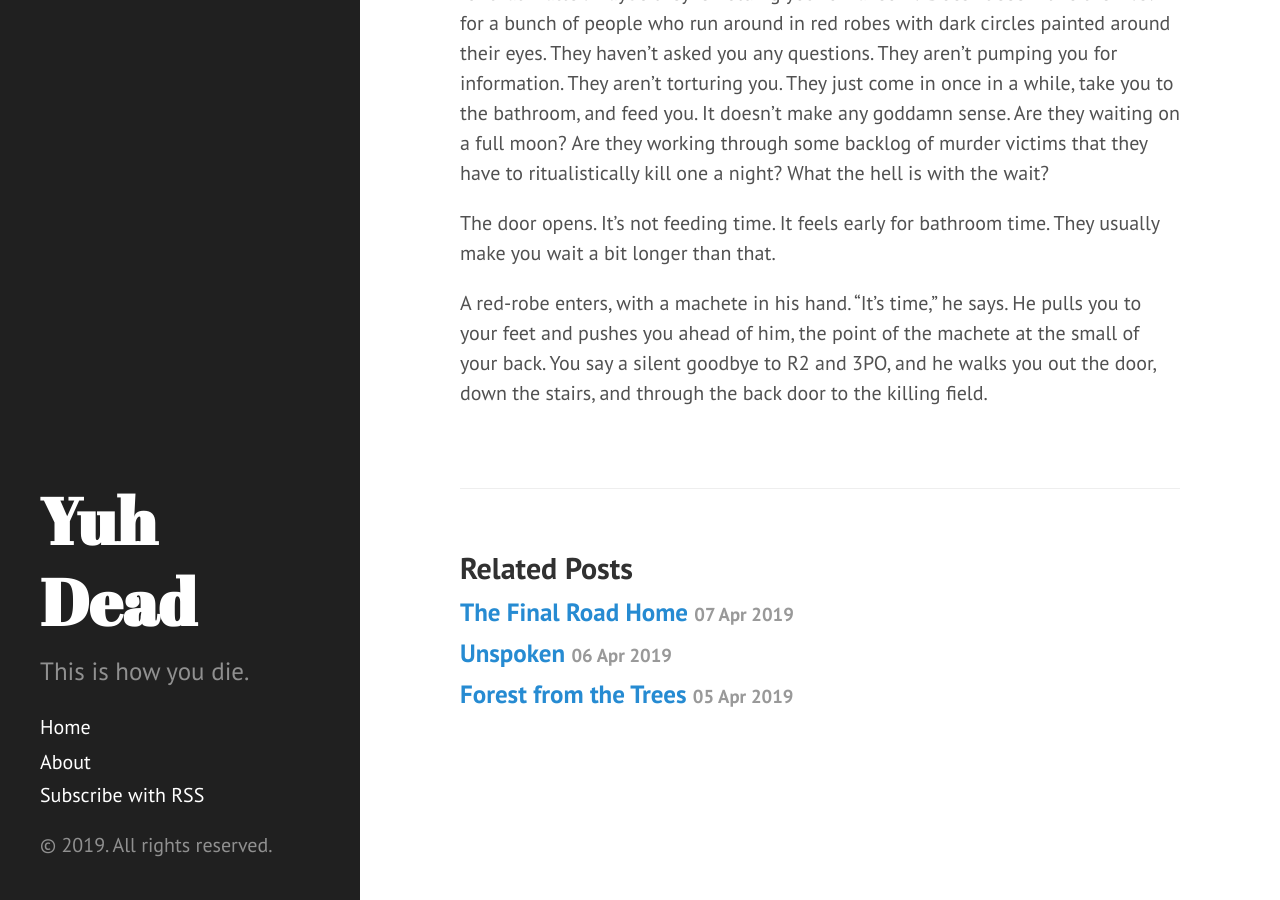
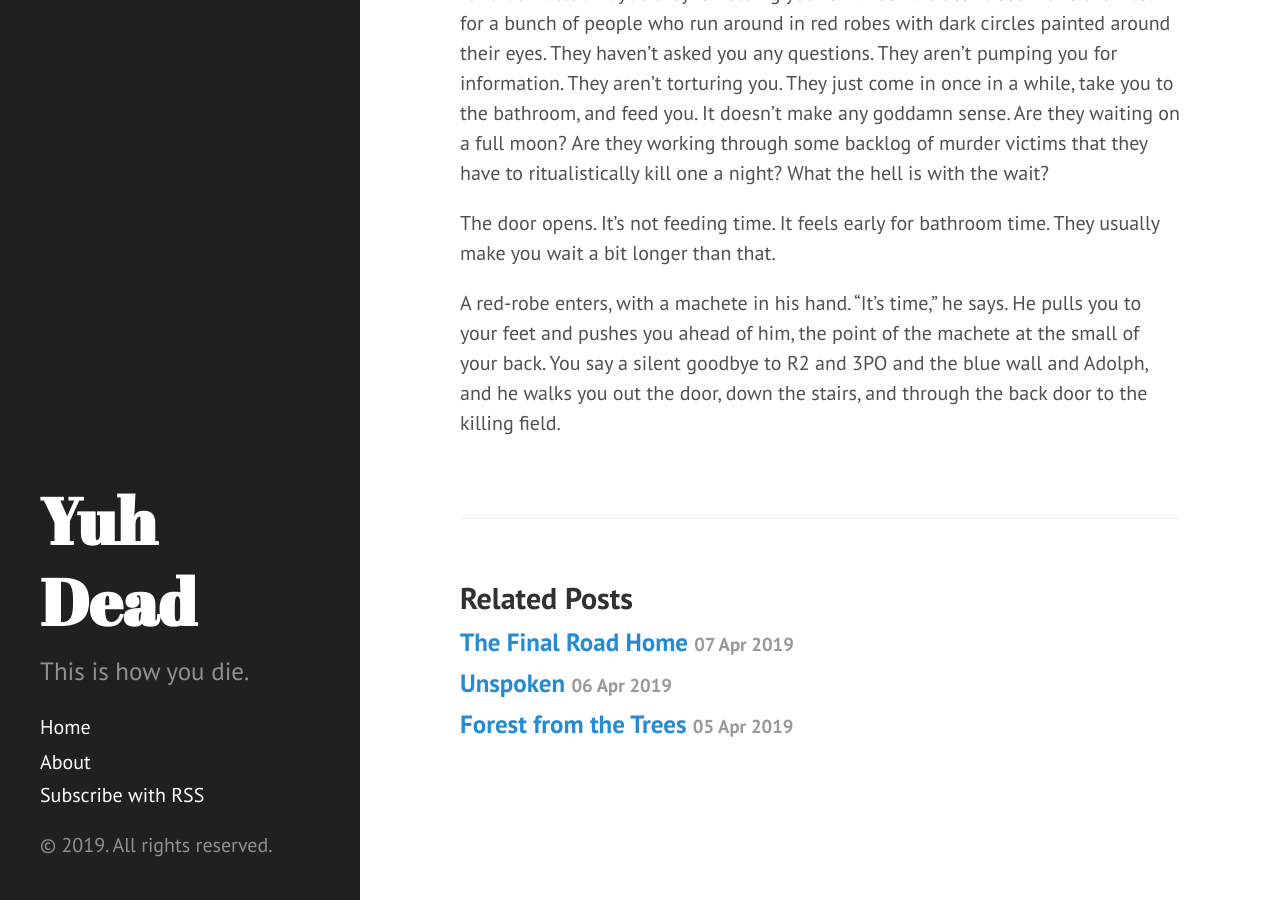
Before and after one commit to LoraV/LoraV.github.io, a Jekyll site: the page built from _posts/2019-04-08-bedroom.markdown, in a window 1280 px wide and 900 px high, scrolled down 1052 px. Built offline with Jekyll 4.4.1, drawn with Linux system fonts in a browser that asks for light colours.

Commit message:
bedroom post

```diff
--- a/_posts/2019-04-08-bedroom.markdown
+++ b/_posts/2019-04-08-bedroom.markdown
@@ -18,4 +18,4 @@ You don't understand why they're keeping you here. Why they're keeping you at al
 
 The door opens. It's not feeding time. It feels early for bathroom time. They usually make you wait a bit longer than that.
 
-A red-robe enters, with a machete in his hand. "It's time," he says. He pulls you to your feet and pushes you ahead of him, the point of the machete at the small of your back. You say a silent goodbye to R2 and 3PO, and he walks you out the door, down the stairs, and through the back door to the killing field.
+A red-robe enters, with a machete in his hand. "It's time," he says. He pulls you to your feet and pushes you ahead of him, the point of the machete at the small of your back. You say a silent goodbye to R2 and 3PO and the blue wall and Adolph, and he walks you out the door, down the stairs, and through the back door to the killing field.
```
